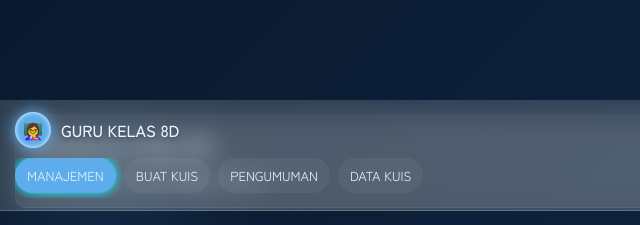
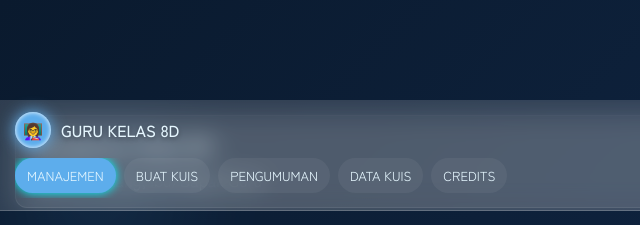
Before and after one commit to Anymous-cpu/E-learning-8D-by-Fathan, a plain HTML site: page manajemen.html in a window 1280 px wide. Shown: the top 225 px of the page, 0-640 px from the left. Drawn offline with Linux system fonts and the light colour scheme.

Commit message:
Update manajemen.html

```diff
--- a/manajemen.html
+++ b/manajemen.html
@@ -302,6 +302,7 @@
             <a href="create-kuis.html" class="nav-link">BUAT KUIS</a>
             <a href="pengumuman.html" class="nav-link">PENGUMUMAN</a>
              <a href="data-kuis.html" class="nav-link">DATA KUIS</a>
+            <a href="credit-guru.html" class="nav-link"> CREDITS</a>
         </div>
     </nav>
 
```
